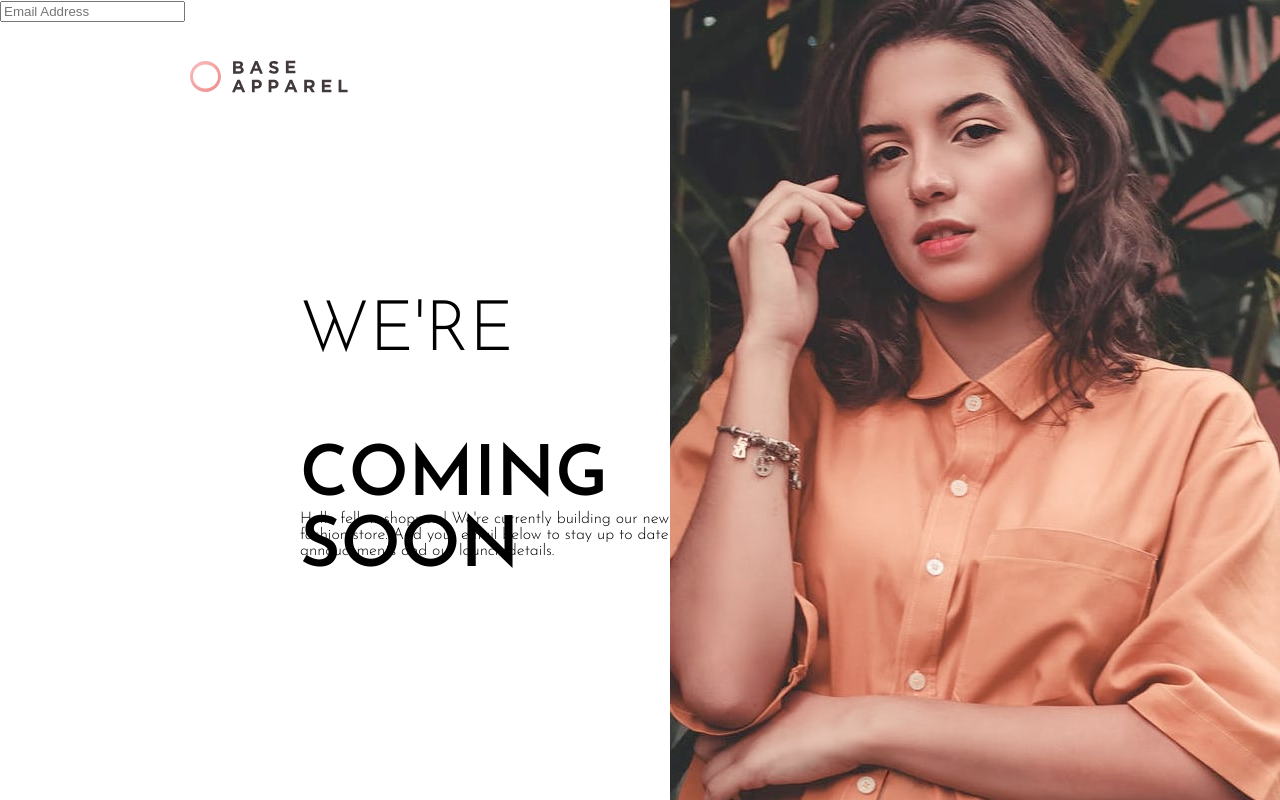
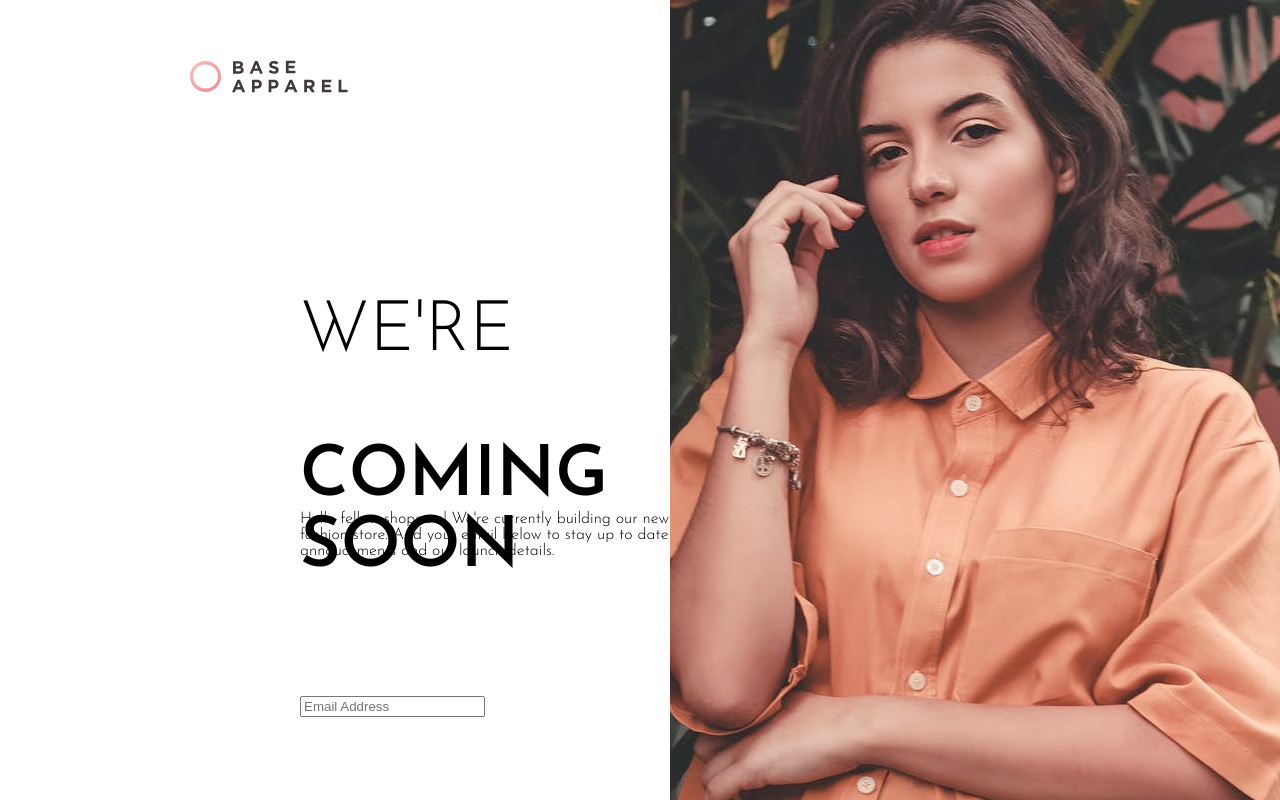
Before and after one commit to jokale/base-apparel, a React (Create React App) app: page / in a window 1280 px wide. Built offline with nearby package versions, Linux system fonts and the light colour scheme.

Commit message:
move email address input to the bottom of the page

```diff
--- a/src/App.css
+++ b/src/App.css
@@ -74,3 +74,8 @@ p#p {
   font-weight: 200;
 
 }
+
+form {
+  position: absolute; left: 300px; top: 695px;
+
+}
```
